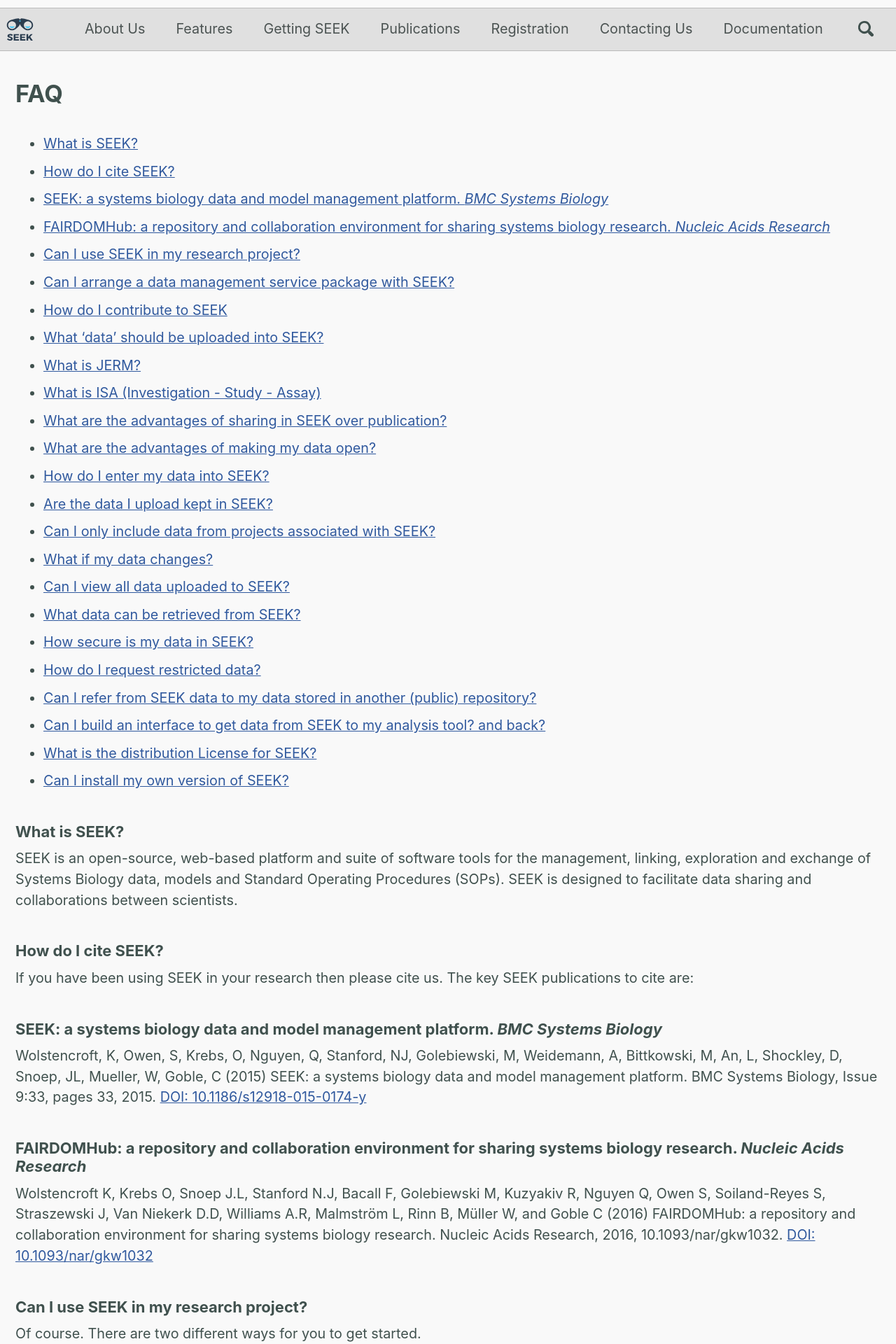
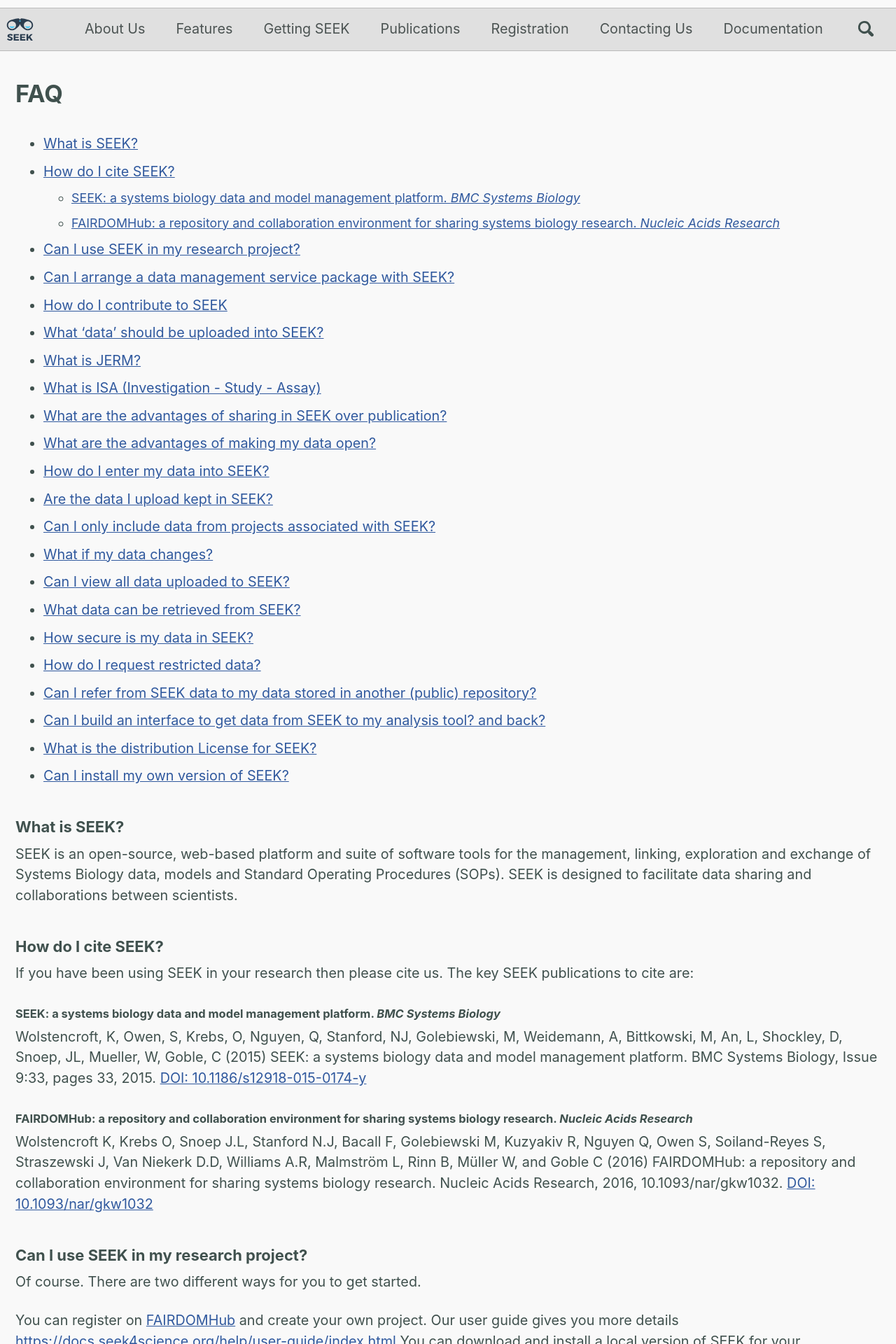
Before and after one commit to wna-se/seek4science.github.io, a Jekyll site: the page built from _pages/faq.md, in a window 1280 px wide. Shown: the top 1920 px of the page at 70% size. Built offline with Jekyll 4.4.1, drawn with Linux system fonts in a browser that asks for light colours; nearby versions of some CDN libraries; comment, search, counter and statistics services are not loaded.

```diff
--- a/_pages/faq.md
+++ b/_pages/faq.md
@@ -15,14 +15,14 @@ SEEK is an open-source, web-based platform and suite of software tools for the m
 
 If you have been using SEEK in your research then please cite us. The key SEEK publications to cite are:
 
-### SEEK: a systems biology data and model management platform. _BMC Systems Biology_
+#### SEEK: a systems biology data and model management platform. _BMC Systems Biology_
 
 Wolstencroft, K, Owen, S, Krebs, O, Nguyen, Q, Stanford, NJ, Golebiewski, M, Weidemann, A, Bittkowski, M, An, L, Shockley, D, Snoep, JL, Mueller, W, Goble, C (2015)
 SEEK: a systems biology data and model management platform. BMC Systems Biology, Issue 9:33, pages 33, 2015.
 [DOI: 10.1186/s12918-015-0174-y](https://dx.doi.org/10.1186/s12918-015-0174-y)
 
 
-### FAIRDOMHub: a repository and collaboration environment for sharing systems biology research. _Nucleic Acids Research_
+#### FAIRDOMHub: a repository and collaboration environment for sharing systems biology research. _Nucleic Acids Research_
 
 Wolstencroft K, Krebs O, Snoep J.L, Stanford N.J, Bacall F, Golebiewski M, Kuzyakiv R, Nguyen Q, Owen S, Soiland-Reyes S, Straszewski J, Van Niekerk D.D, Williams A.R,
 Malmström L, Rinn B, Müller W, and Goble C (2016) FAIRDOMHub: a repository and collaboration environment for sharing systems biology research. Nucleic Acids Research, 2016, 10.1093/nar/gkw1032.
```
